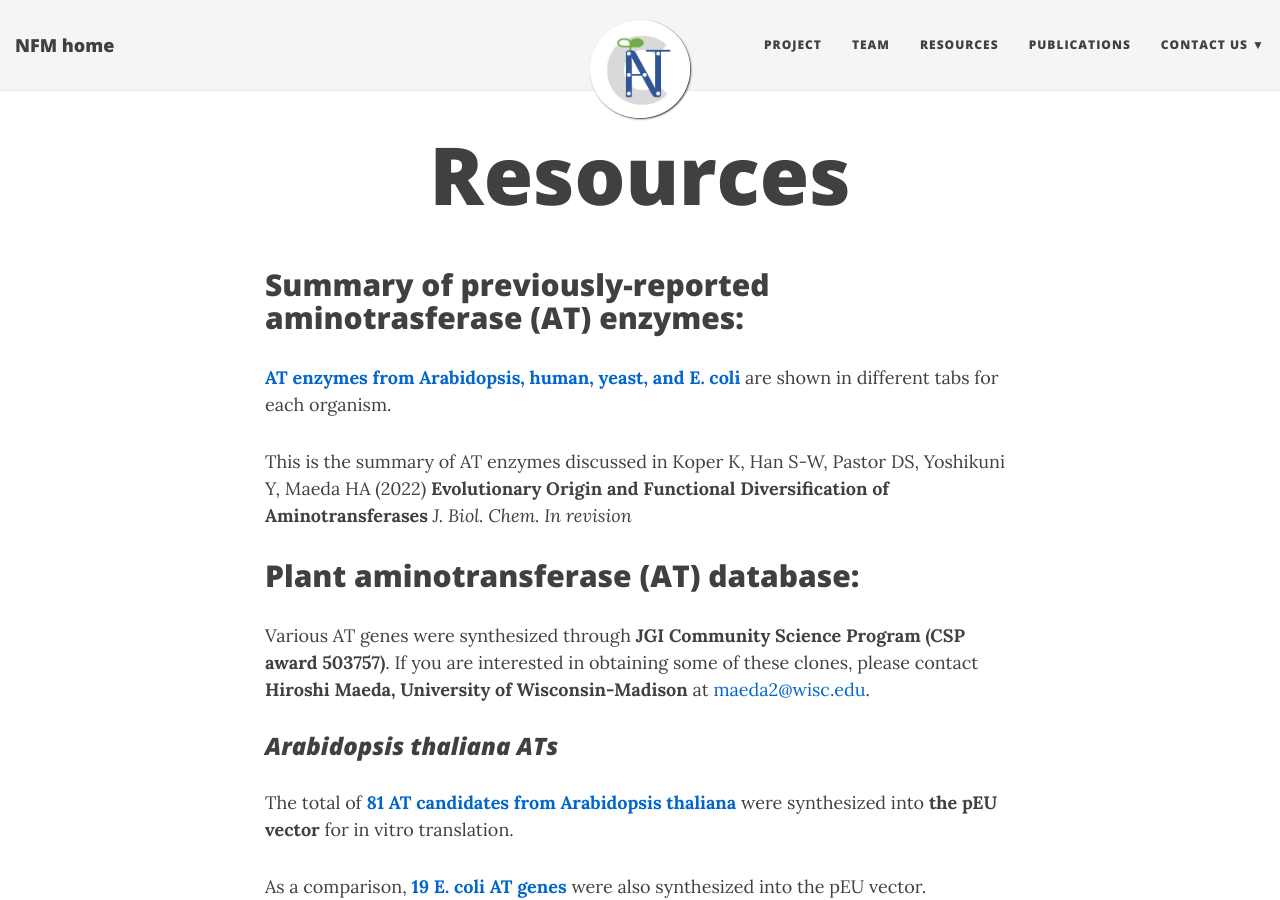
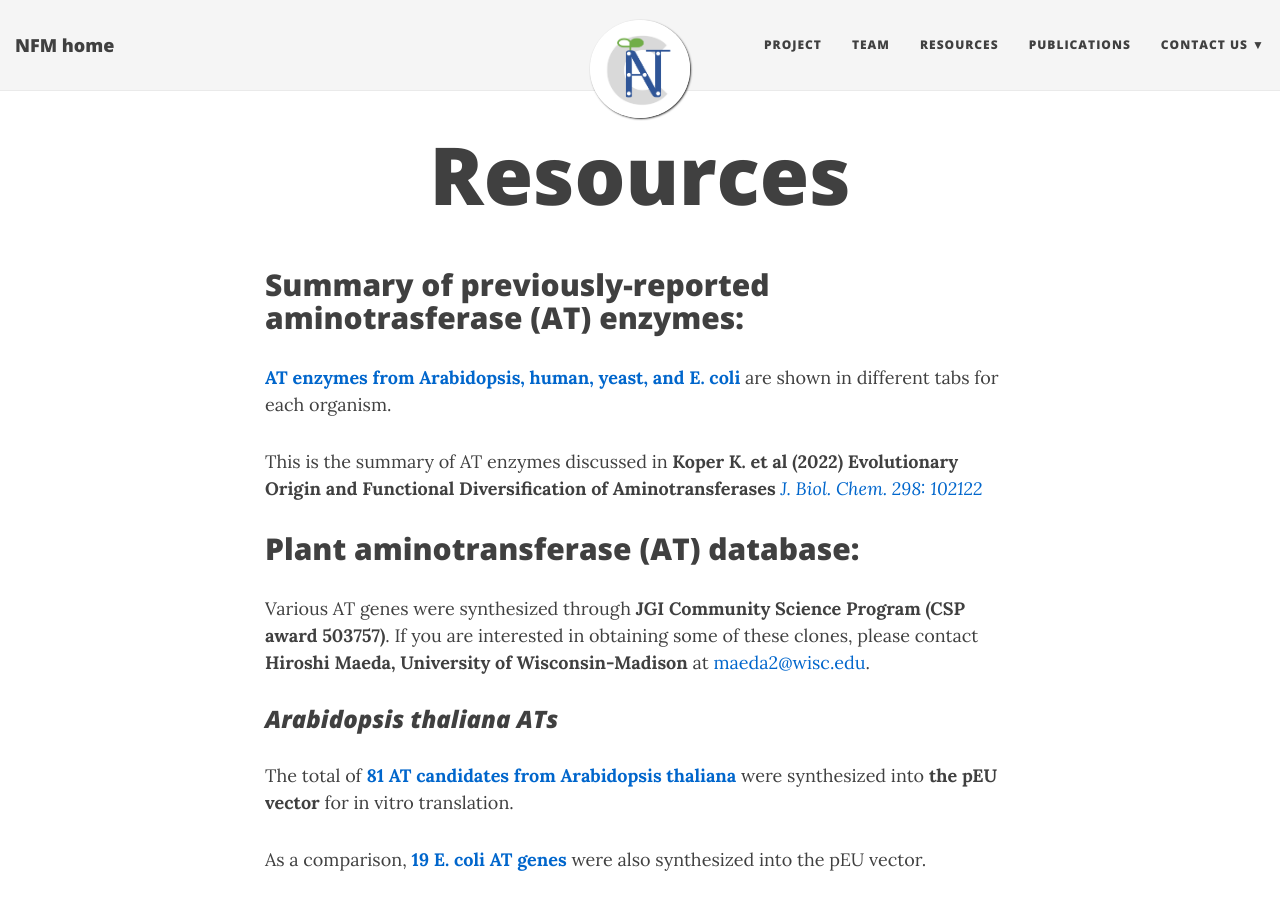
Before and after one commit to NfluxMap/NfluxMap.github.io, a Jekyll site: the page built from resources.md, in a window 1280 px wide and 900 px high. Built offline with Jekyll 4.4.1, drawn with Linux system fonts in a browser that asks for light colours; nearby versions of some CDN libraries; a style sheet for code colours, icons or effects is not loaded.

Commit message:
Update resources.md

```diff
--- a/resources.md
+++ b/resources.md
@@ -9,7 +9,7 @@
 
 **[AT enzymes from Arabidopsis, human, yeast, and E. coli](https://docs.google.com/spreadsheets/d/1wWiw8S0WbORURofEPqMMtEwfUAuEbq4r/edit?usp=sharing&ouid=113316265237670214716&rtpof=true&sd=true)** are shown in different tabs for each organism.
 
-This is the summary of AT enzymes discussed in Koper K, Han S-W, Pastor DS, Yoshikuni Y, Maeda HA (2022) **Evolutionary Origin and Functional Diversification of Aminotransferases** *J. Biol. Chem. In revision*
+This is the summary of AT enzymes discussed in **Koper K. et al (2022) Evolutionary Origin and Functional Diversification of Aminotransferases** *[J. Biol. Chem. 298: 102122](https://doi.org/10.1016/j.jbc.2022.102122)*
 
 
 ## Plant aminotransferase (AT) database:
```
